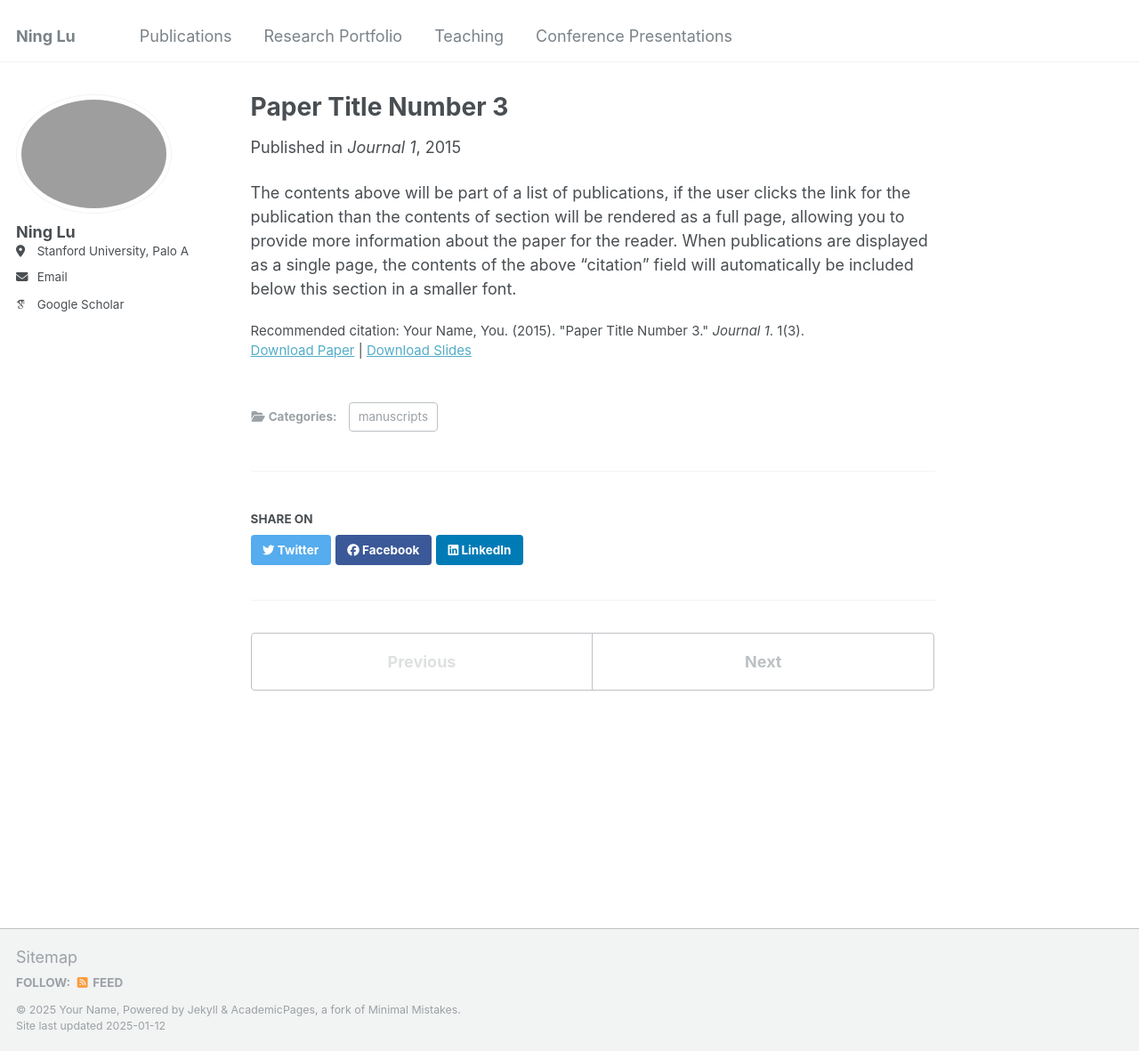
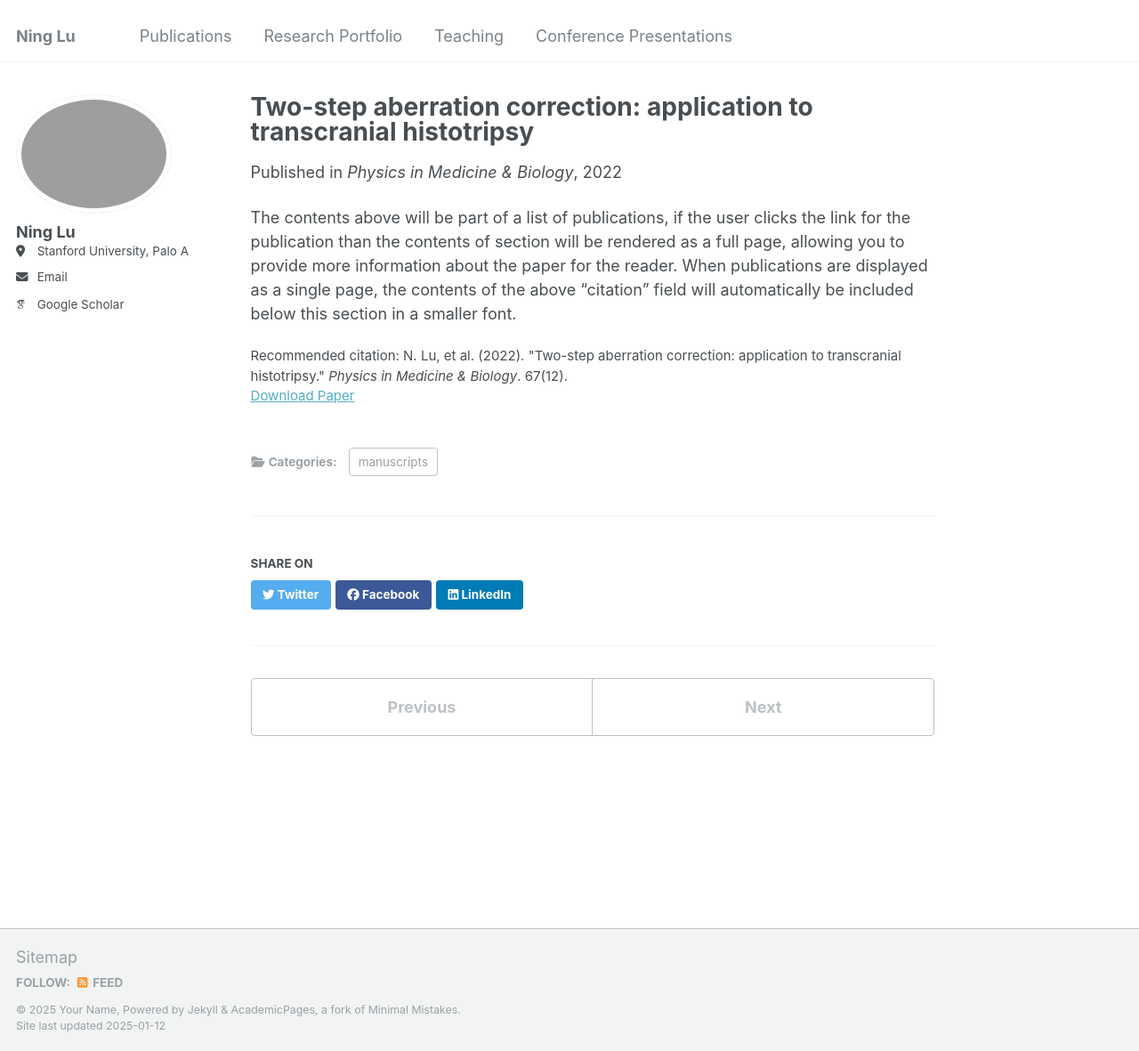
Before and after one commit to NingLu-Ultrasound/ninglu-ultrasound.github.io, a Jekyll site: the page built from _publications/2015-10-01-paper-title-number-3.md, in a window 1280 px wide and 1181 px high. Shown: the whole window at 89% size. Built offline with Jekyll 4.4.1, drawn with Linux system fonts in a browser that asks for light colours; some web fonts are replaced; a file with an impossible date is left out.

Commit message:
Update 2015-10-01-paper-title-number-3.md

```diff
--- a/_publications/2015-10-01-paper-title-number-3.md
+++ b/_publications/2015-10-01-paper-title-number-3.md
@@ -1,14 +1,13 @@
 ---
-title: "Paper Title Number 3"
+title: "Two-step aberration correction: application to transcranial histotripsy"
 collection: publications
 category: manuscripts
 permalink: /publication/2015-10-01-paper-title-number-3
 excerpt: 'This paper is about the number 3. The number 4 is left for future work.'
-date: 2015-10-01
-venue: 'Journal 1'
-slidesurl: 'http://academicpages.github.io/files/slides3.pdf'
+date: 2022-06-10
+venue: 'Physics in Medicine & Biology'
 paperurl: 'http://academicpages.github.io/files/paper3.pdf'
-citation: 'Your Name, You. (2015). &quot;Paper Title Number 3.&quot; <i>Journal 1</i>. 1(3).'
+citation: 'N. Lu, et al. (2022). &quot;Two-step aberration correction: application to transcranial histotripsy.&quot; <i>Physics in Medicine & Biology</i>. 67(12).'
 ---
 
 The contents above will be part of a list of publications, if the user clicks the link for the publication than the contents of section will be rendered as a full page, allowing you to provide more information about the paper for the reader. When publications are displayed as a single page, the contents of the above "citation" field will automatically be included below this section in a smaller font.
```
